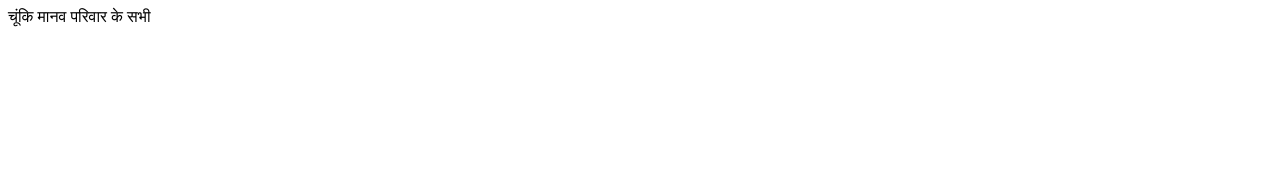
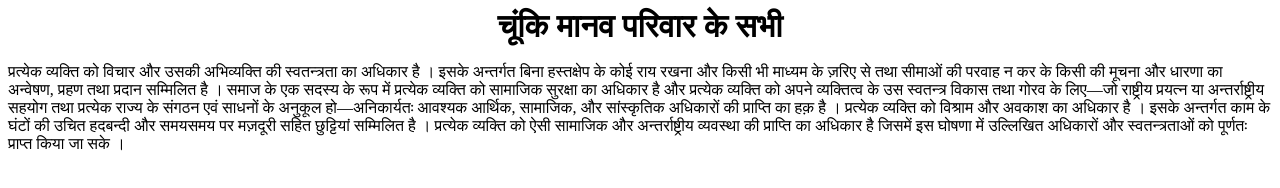
Before and after one commit to harshgandhi100/harshgandhi100.github.io, a plain HTML site: page index.html in a window 1280 px wide. Drawn offline with Linux system fonts and the light colour scheme; a web font is replaced by a local one.

Commit message:
More Text Added

```diff
--- a/index.html
+++ b/index.html
@@ -4,12 +4,14 @@
 	<head>
 	</head>
 	<body>
-		चूंकि मानव परिवार के सभी
+		<div class="pagetitle">चूंकि मानव परिवार के सभी</div>
+		<br>
+		प्रत्येक व्यक्ति को विचार और उसकी अभिव्यक्ति की स्वतन्त्रता का अधिकार है । इसके अन्तर्गत बिना हस्तक्षेप के कोई राय रखना और किसी भी माध्यम के ज़रिए से तथा सीमाओं की परवाह न कर के किसी की मूचना और धारणा का अन्वेषण, प्रहण तथा प्रदान सम्मिलित है । समाज के एक सदस्य के रूप में प्रत्येक व्यक्ति को सामाजिक सुरक्षा का अधिकार है और प्रत्येक व्यक्ति को अपने व्यक्तित्व के उस स्वतन्त्र विकास तथा गोरव के लिए—जो राष्ट्रीय प्रयत्न या अन्तर्राष्ट्रीय सहयोग तथा प्रत्येक राज्य के संगठन एवं साधनों के अनुकूल हो—अनिकार्यतः आवश्यक आर्थिक, सामाजिक, और सांस्कृतिक अधिकारों की प्राप्ति का हक़ है । प्रत्येक व्यक्ति को विश्राम और अवकाश का अधिकार है । इसके अन्तर्गत काम के घंटों की उचित हदबन्दी और समयसमय पर मज़दूरी सहित छुट्टियां सम्मिलित है । प्रत्येक व्यक्ति को ऐसी सामाजिक और अन्तर्राष्ट्रीय व्यवस्था की प्राप्ति का अधिकार है जिसमें इस घोषणा में उल्लिखित अधिकारों और स्वतन्त्रताओं को पूर्णतः प्राप्त किया जा सके ।
 	</body>
 	<link rel="preconnect" href="https://fonts.googleapis.com">
 	<link rel="preconnect" href="https://fonts.gstatic.com" crossorigin>
 	<link href="https://fonts.googleapis.com/css2?family=Tiro+Devanagari+Hindi&display=swap" rel="stylesheet">
 	<style>
 		*{font-family: 'Tiro Devanagari Hindi', serif;}
-	</style>
+		.pagetitle {font-size: 2em; text-align: center; font-weight: bold;}
 </html>
```
